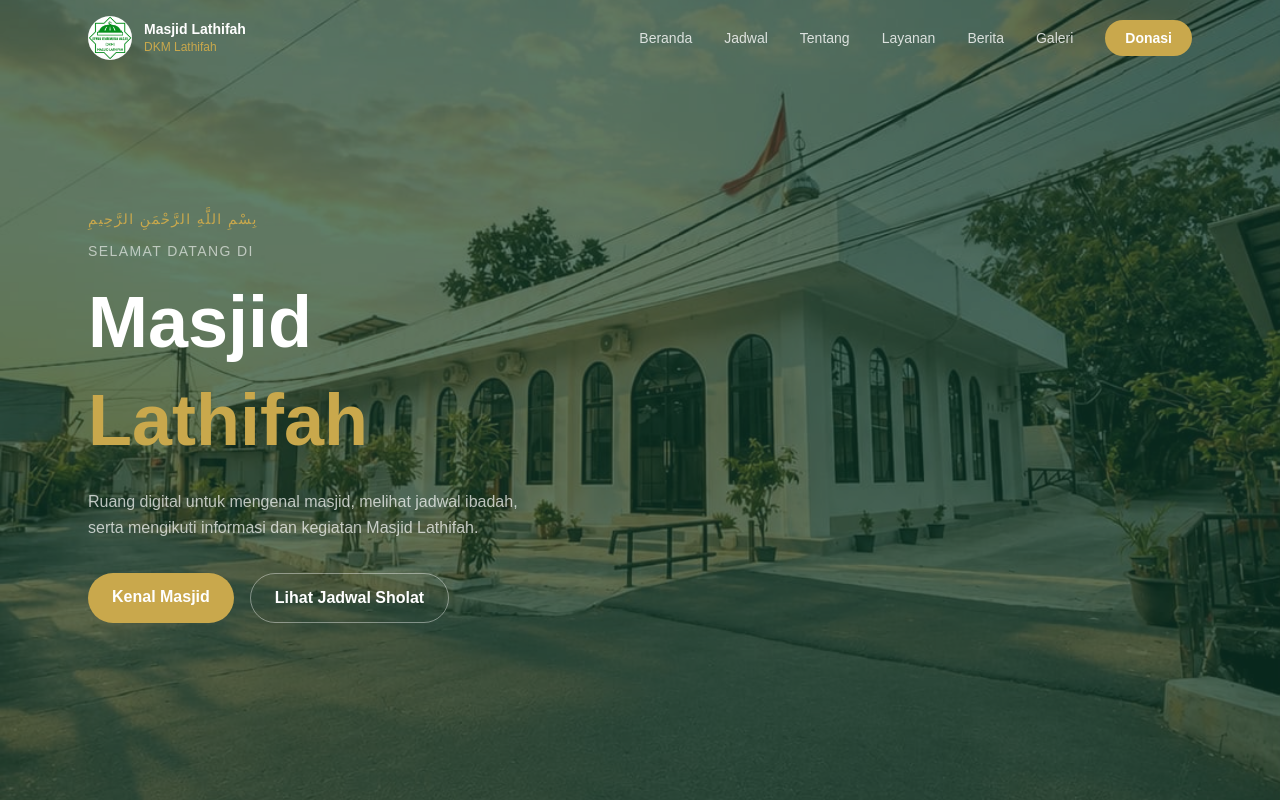
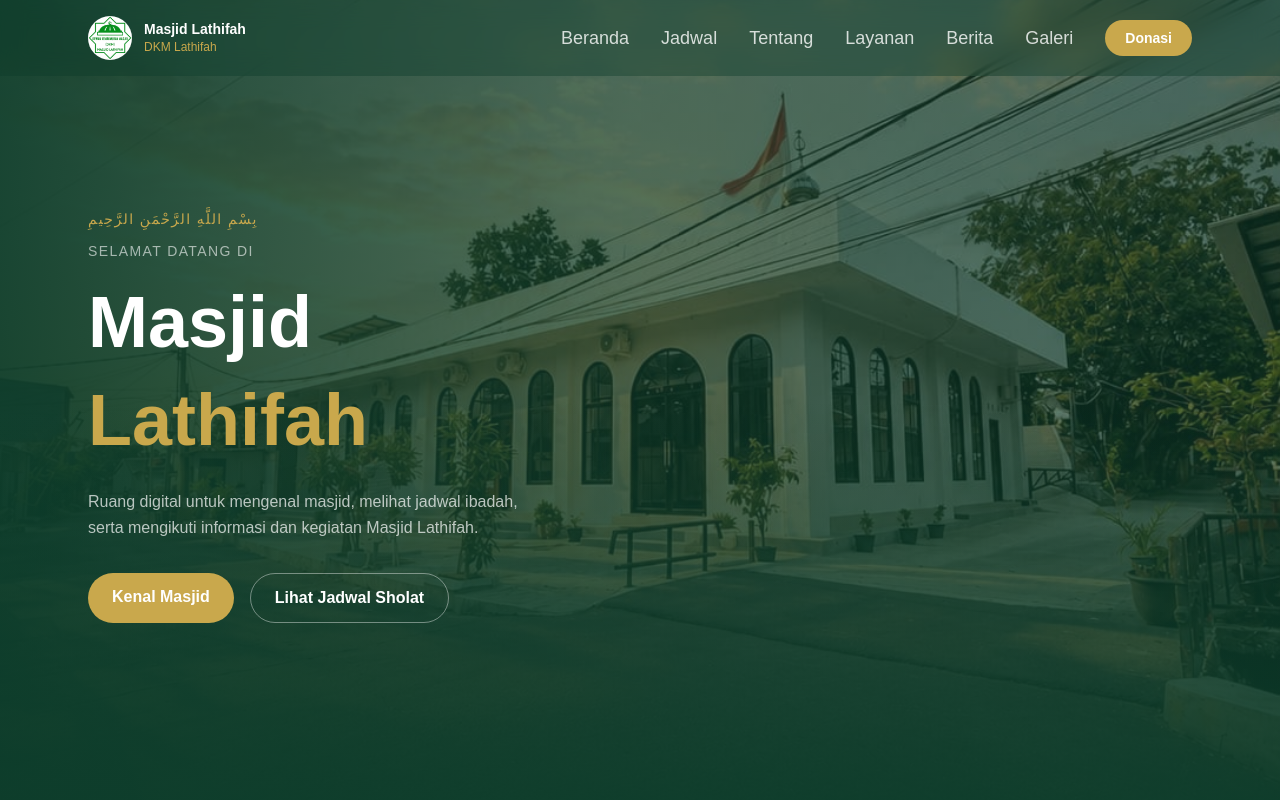
Before and after one commit to awb2201-awan/website-masjid, a Next.js app: page / in a window 1280 px wide. Shown: the top 800 px of the page. Built offline with nearby package versions, Linux system fonts and the light colour scheme; no server answers.

Commit message:
fix: hero && size font && navbar

```diff
--- a/src/app/page.js
+++ b/src/app/page.js
@@ -23,7 +23,7 @@ function Navbar({ onDonasi }) {
   }, [])
 
   return (
-    <nav className={`fixed top-0 left-0 right-0 z-50 transition-all duration-300 ${scrolled ? 'bg-[#0d3d2b]/95 backdrop-blur shadow-lg' : 'bg-transparent'}`}>
+    <nav className={`fixed top-0 left-0 right-0 z-50 transition-all duration-300 ${scrolled ? 'bg-[#0d3d2b]/95 backdrop-blur shadow-lg' : 'bg-[#0d3d2b]/40 backdrop-blur-md'}`}>
       <div className="max-w-6xl mx-auto px-6 py-4 flex items-center justify-between">
         <div className="flex items-center gap-3">
           <Image src="/logo.png" alt="Logo Masjid Lathifah" width={44} height={44} className="rounded-full" />
@@ -35,7 +35,7 @@ function Navbar({ onDonasi }) {
         <div className="hidden md:flex items-center gap-8">
           {['Beranda','Jadwal','Tentang','Layanan','Berita','Galeri'].map(m => (
             <a key={m} href={`#${m.toLowerCase()}`}
-               className="text-white/80 hover:text-[#c9a84c] text-sm font-medium transition-colors">
+               className="text-white/80 hover:text-[#c9a84c] text-lg font-medium transition-colors">
               {m}
             </a>
           ))}
@@ -57,7 +57,6 @@ function SectionJadwal() {
   const [status, setStatus] = useState('loading') // loading | ok | denied | error
   const [nextInfo, setNextInfo] = useState(null)
 
-  // Jam & tanggal realtime
   useEffect(() => {
     const tick = () => {
       const now = new Date()
@@ -69,7 +68,6 @@ function SectionJadwal() {
     return () => clearInterval(id)
   }, [])
 
-  // Ambil lokasi + jadwal sholat dari aladhan.com
   useEffect(() => {
     if (!navigator.geolocation) {
       setStatus('denied')
@@ -102,7 +100,6 @@ function SectionJadwal() {
     )
   }, [])
 
-  // Hitung sholat berikutnya + countdown
   useEffect(() => {
     const sumber = timings || Object.fromEntries(JADWAL_FALLBACK.map(j => [j.nama, j.waktu.replace('.', ':')]))
     const urutan = ['Subuh', 'Dzuhur', 'Ashar', 'Maghrib', 'Isya']
@@ -381,7 +378,8 @@ export default function Home() {
       {/* ── HERO ── */}
       <section id="beranda" className="relative min-h-screen flex items-center">
         <Image src="/hero-bg.jpg" alt="Masjid Lathifah" fill className="object-cover object-center" priority />
-        <div className="absolute inset-0 bg-[#0d3d2b]/65" />
+        <div className="absolute inset-0 bg-gradient-to-r from-[#0d3d2b]/95 via-[#0d3d2b]/70 to-[#0d3d2b]/60" />
+        <div className="absolute inset-0 bg-gradient-to-t from-[#0d3d2b]/90 via-transparent to-transparent" />
         <div className="relative z-10 max-w-6xl mx-auto px-6 w-full pt-24 pb-16">
           <div className="max-w-2xl">
             <p className="text-[#c9a84c] text-sm tracking-widest uppercase mb-3">بِسْمِ اللَّهِ الرَّحْمَنِ الرَّحِيمِ</p>
```
